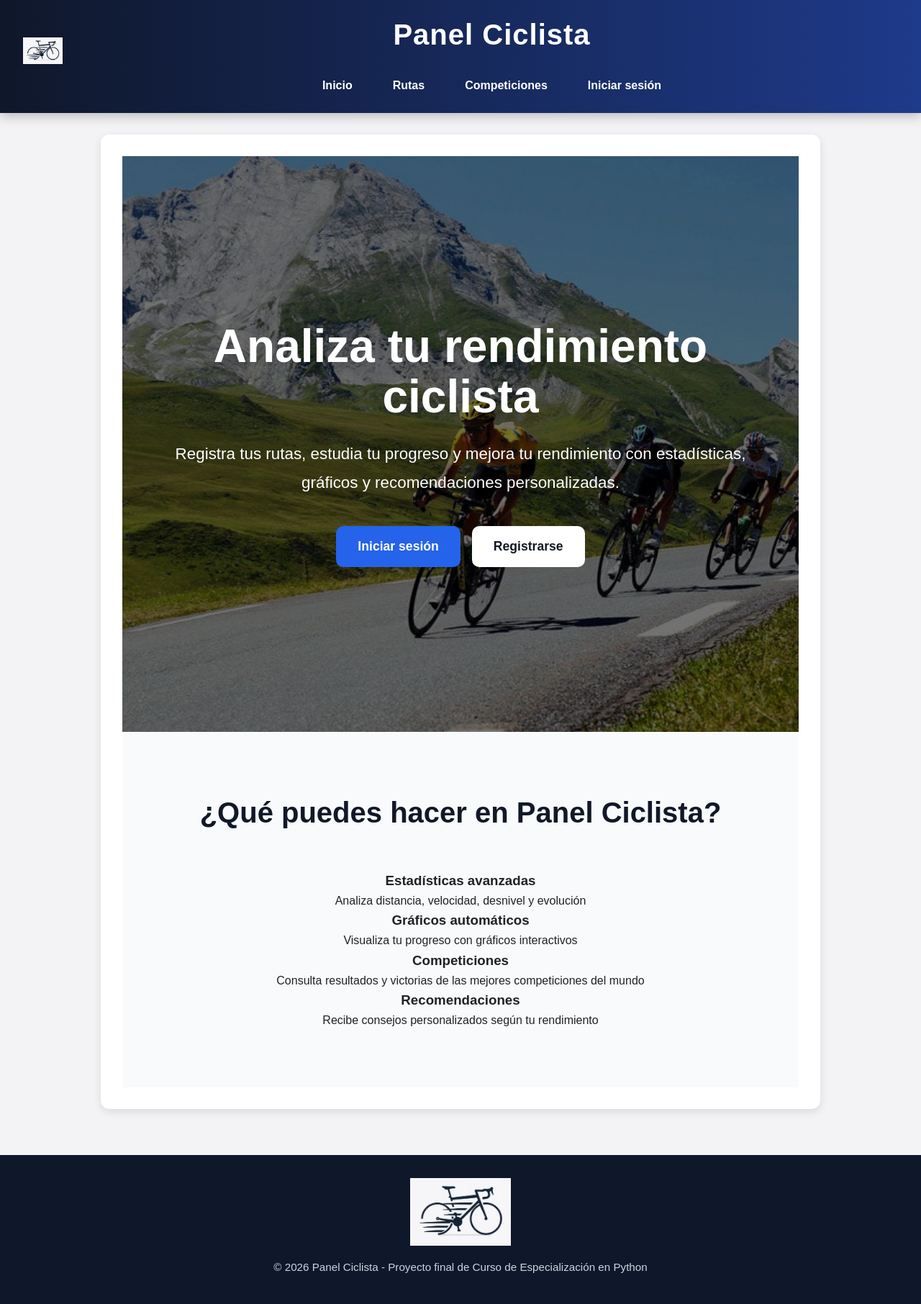
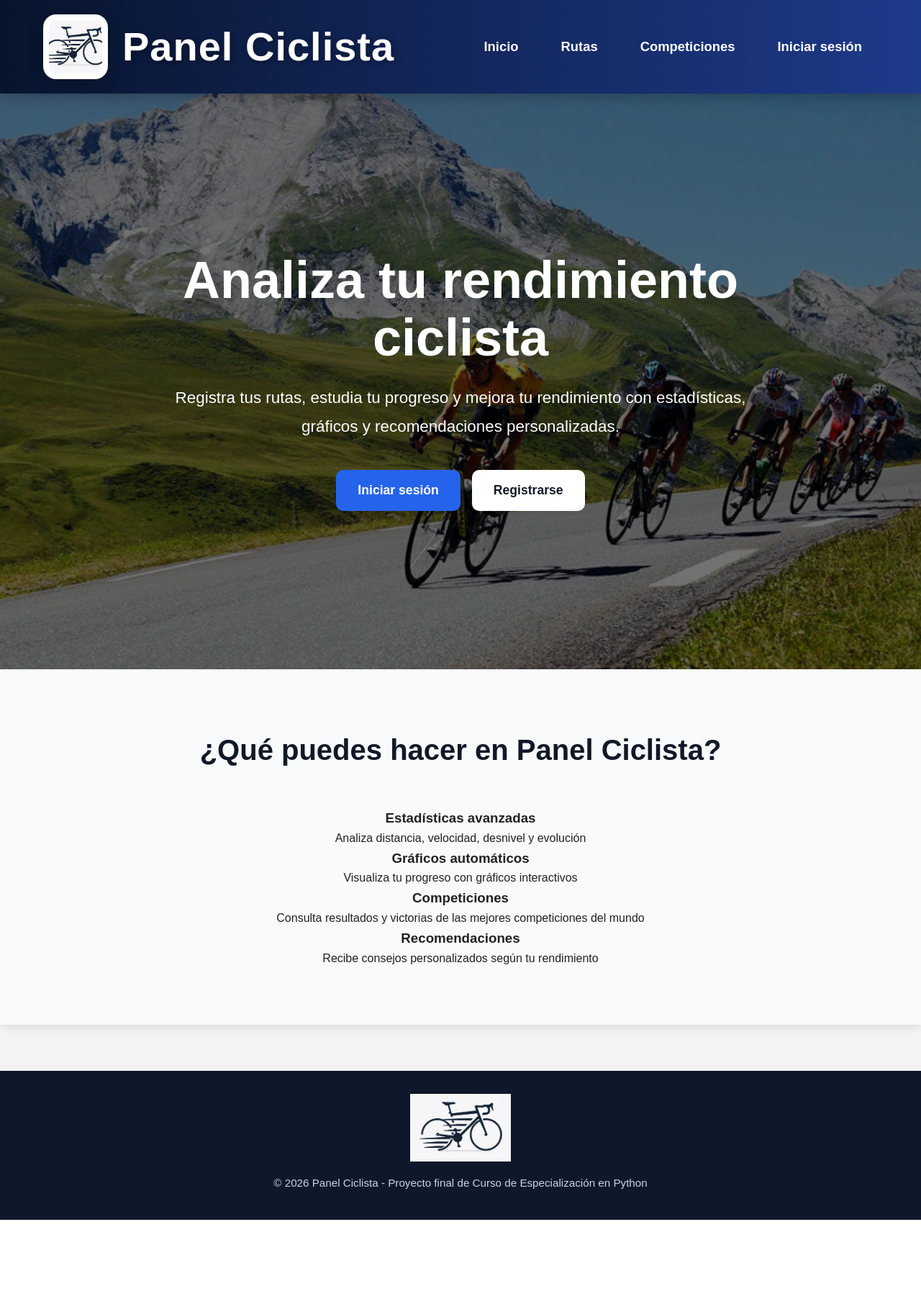
Before and after one commit to Thealex04/proyecto_final, a Flask app: page / in a window 1280 px wide. Shown: the whole page at 72% size. After the commit the page ends 1695 px from the top, so only its background shows below. Run offline with Flask 3, Linux system fonts and the light colour scheme.

Commit message:
Mejoramos el menu y el panel de inicio

```diff
--- a/static/css/style.css
+++ b/static/css/style.css
@@ -10,13 +10,18 @@ body {
     color: #222;
     background-color: #f3f3f6;
     line-height: 1.6;
+    margin: 0;
+    padding: 0;
 }
 
 /* Seccion Hero */
 
 .hero {
     position: relative;
-    height: 100vh;
+    width: 100%;
+    min-height: 100vh;
+    margin: 0;
+    padding: 0;
     background-image: url("../img/ciclismo_fondo.jpg");
     background-size: cover;
     background-position: center;
@@ -46,8 +51,8 @@ body {
 
 /*Título principal */
 .hero-overlay h1{
-    font-size: 4rem;
-    font-weight: 700;
+    font-size: 4.5rem;
+    font-weight: 800;
     margin-bottom: 1.5rem;
     line-height: 1.1;
 }
@@ -184,82 +189,133 @@ body {
 }
 
 header {
-    background: linear-gradient(90deg, #0f172a, #1e3a8a);
-    color: white;
-    padding: 1rem 2rem;
-    box-shadow: 0 4px 15px rgba(0,0,0,0.25);
+    background: linear-gradient(90deg, #08142d, #1e3a8a);
+    box-shadow: 0 4px 20px rgba(0,0,0,0.25);
+    padding: 20px 60px;
+    position: sticky;
+    top: 0;
+    z-index: 1000;
 }
 
 
 .header-container {
-    max-width: 1300px;
+    max-width: 1400px;
     margin: 0 auto;
     display: flex;
     align-items: center;
     justify-content: space-between;
-    gap: 2rem;
 }
 
-.header-logo img{
-    width: 120px;
-    height: 120px;
-    object-fit: contain;
-    display: block;
+.logo-titulo {
+    display: flex;
+    align-items: center;
+    gap: 20px;
 }
 
-.header-content{
-    flex: 1;
-    text-align: center;
+.logo-titulo img {
+    width: 90px;
+    height: 90px;
+    object-fit: cover;
+    border-radius: 18px;
+    background: white;
+    padding: 8px;
+    box-shadow: 0 6px 20px rgba(0,0,0,0.25);
+    transition: transform 0.3s ease;
 }
 
-.header-content h1{
-    margin-bottom: 1rem;
-    font-size: 2.5rem;
-    font-weight: 800;
+.logo-titulo img:hover {
+    transform: scale(1.05);
 }
 
-header h1 {
-    text-align: center;
-    font-size: 2.5rem;
+.logo-titulo h1 {
+    margin: 0;
+    font-size: 3.5rem;
     font-weight: 800;
-    margin-bottom: 1rem;
+    color: white;
     letter-spacing: 1px;
+    text-shadow: 2px 2px 8px rgba(0,0,0,0.35);
 }
 
+/* Menu de navegacion */
 
 nav {
     display: flex;
-    justify-content: center;
-    gap: 1.5rem;
-    flex-wrap: wrap;
+    align-items: center;
+    gap: 15px;
 }
 
 nav a {
     color: white;
     text-decoration: none;
+    font-size: 1.15rem;
     font-weight: 600;
-    padding: 0.6rem 1rem;
-    border-radius: 8px;
+    padding: 14px 22px;
+    border-radius: 12px;
     transition: all 0.3s ease;
 }
 
 nav a:hover {
-    background: rgba(255,255,255,0.15);
+    background: rgba(255,255,255,0.12);
     transform: translateY(-2px);
 }
 
 nav.active {
-    background: rgba(255, 255, 255, 0.2);
+    background: rgba(37, 99, 235, 0.9);
+    box-shadow: 0 4px 12px rgba(37, 99, 235, 0.4);
+}
+
+
+/* Responsive */
+@media (max-width: 992px) {
+    .header-container {
+        flex-direction: column;
+        gap: 25px;
+    }
+
+    .logo-titulo h1 {
+        font-size: 2.5rem;
+    }
+
+    nav {
+        flex-wrap: wrap;
+        justify-content: center;
+    }
+}
+
+@media (max-width: 567px) {
+    header {
+        padding: 20px;
+    }
+
+    .logo-titulo{
+        flex-direction: column;
+        text-align: center;
+    }
+
+    .logo-titulo img {
+        width: 75px;
+        height: 75px;
+    }
+
+    .logo-titulo h1 {
+        font-size: 2rem;
+    }
+
+    nav a {
+        padding: 10px 16px;
+        font-size: 1rem;
+    }
 }
 
 
 /* Contenido principal */
 
 main {
-    max-width: 1000px;
-    margin: 30px auto;
+    width: 100%;
+    max-width: none;
+    margin: 0;
     background: white;
-    padding: 30px;
+    padding: 0;
     border-radius: 12px;
     box-shadow: 0 4px 12px rgba(0,0,0,0.1);
 }
--- a/templates/base.html
+++ b/templates/base.html
@@ -9,13 +9,12 @@
 <body>
     <header>
         <div class="header-container">
-        <a href="{{ url_for('inicio')}}" class="logo">
-            <img src="{{ url_for('static', filename='img/logo.jpeg')}}"
-                alt="Logo Panel Ciclista">
-        </a>
+            <div class="logo-titulo">
+                <img src="{{ url_for('static', filename='img/logo.jpeg')}}"
+                    alt="Logo Panel Ciclista">
+                <h1>Panel Ciclista</h1>
+            </div>
 
-        <div class="header-content">
-        <h1>Panel Ciclista</h1>
         <nav>
             <a href="{{ url_for('inicio')}}">Inicio</a>
             <a href="{{ url_for('rutas')}}">Rutas</a>
@@ -28,7 +27,7 @@
                 <a href="{{ url_for('login')}}">Iniciar sesión</a>
             {% endif %}
         </nav>
-        </div>
+
         </div>
     </header>
 
```
